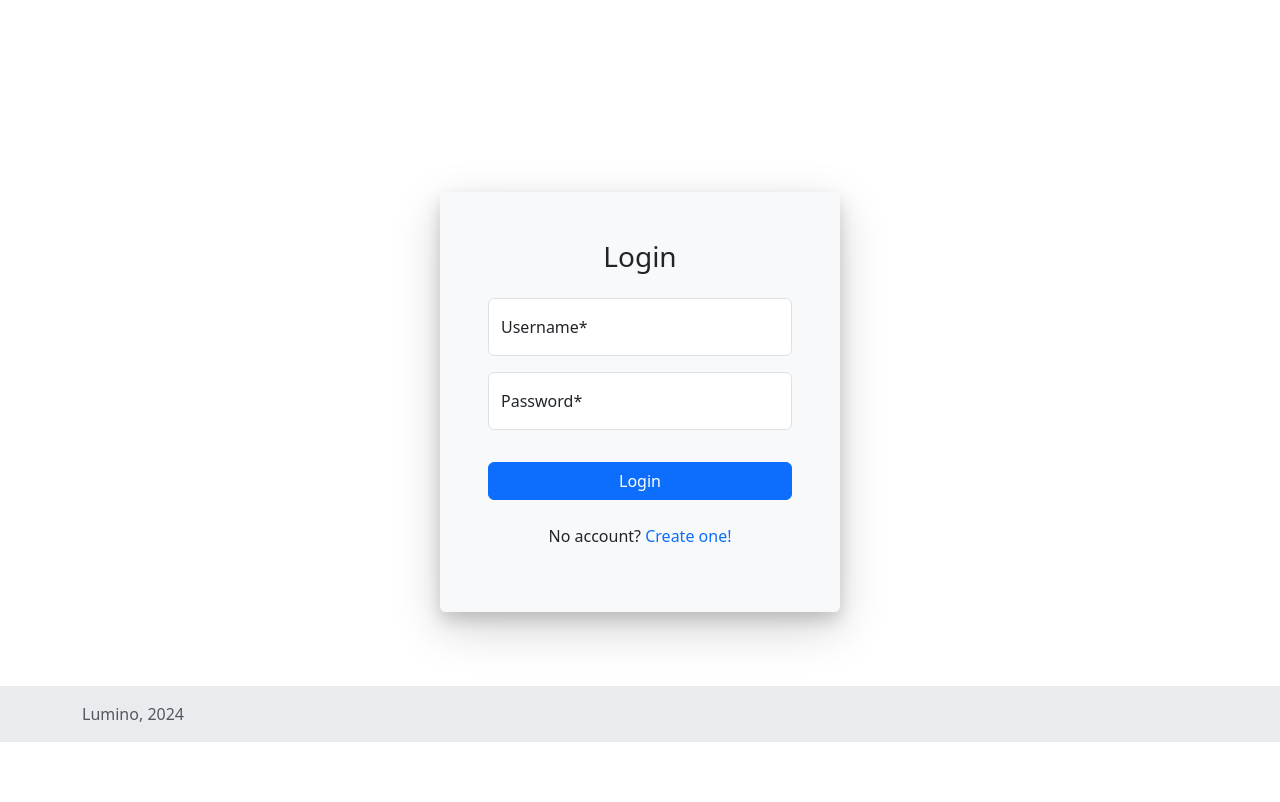
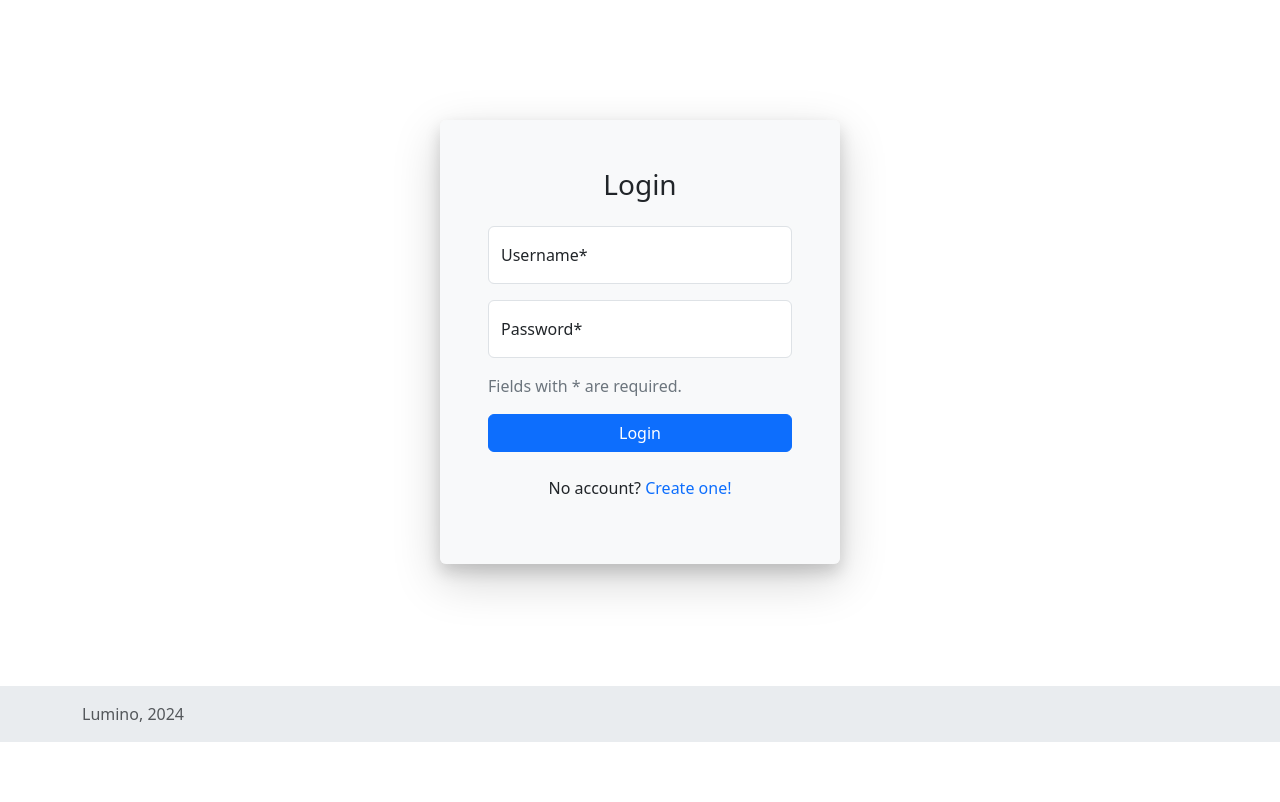
Before and after one commit to Chugani05-JesusLugo2002/Lumino, a Django app: page /login/ in a window 1280 px wide. Shown: the part 58-860 px from the top of the page. After the commit the page ends 800 px from the top, so only its background shows below. Run offline with Django 5.2, Linux system fonts and the light colour scheme; some libraries are stand-ins or nearby versions.

Commit message:
Finish login form with crispy; fix unnecesary scroll on login.html

```diff
--- a/accounts/forms.py
+++ b/accounts/forms.py
@@ -21,7 +21,8 @@ class LoginForm(forms.Form):
             HTML('<h3 class="card-title text-center mb-4">Login</h3>'),
             FloatingField('username'),
             FloatingField('password'),
-            Submit('login', 'Login', css_class="btn btn-primary btn-block w-100 mt-3"),
+            HTML('<p class="text-secondary">Fields with * are required.</p>'),
+            Submit('login', 'Login', css_class="btn btn-primary btn-block w-100"),
             HTML('<p class="text-center mt-4">No account? <a href="{% url "signup" %}" class="link-primary text-decoration-none">Create one!</a></p>')
         )
 
--- a/accounts/templates/accounts/login.html
+++ b/accounts/templates/accounts/login.html
@@ -5,9 +5,9 @@
 {% block title %}Lumino | Login{% endblock %}
 
 {% block main %}
-<div class="d-flex justify-content-center align-items-center min-vh-100">
-  <div class="card shadow-lg border-0" style="max-width: 400px; width: 100%;">
-    {% crispy form %}
+  <div class="d-flex justify-content-center align-items-center" style="height: 85vh">
+    <div class="card shadow-lg border-0" style="max-width: 400px; width: 100%;">
+      {% crispy form %}
+    </div>
   </div>
-</div>
 {% endblock main %}
```
